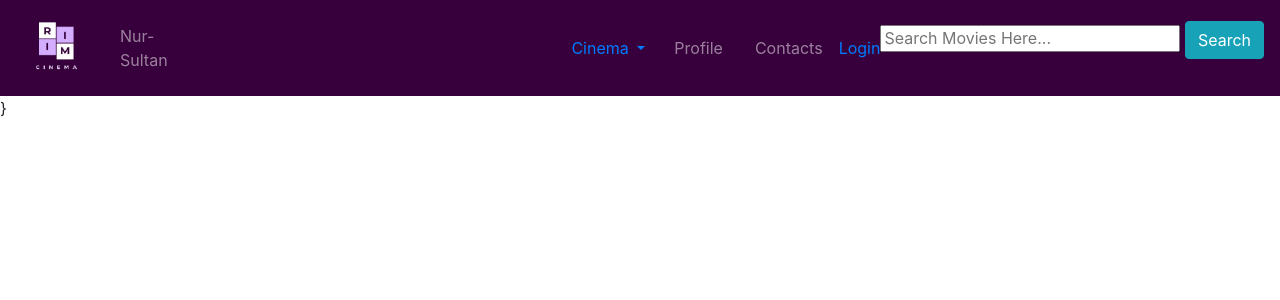
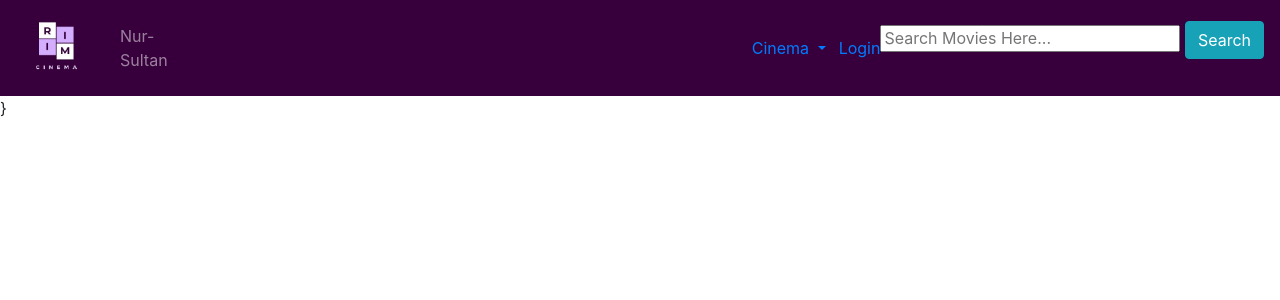
Before and after one commit to Petroguw/Cinema_1.0, a PHP site: page /index.php in a window 1280 px wide. Shown: the top 300 px of the page. Run offline with PHP 8.4, Linux system fonts and the light colour scheme; data that the repository does not hold is empty; some libraries are stand-ins or nearby versions.

Commit message:
Add files via upload

```diff
--- a/header.php
+++ b/header.php
@@ -30,16 +30,6 @@ session_start();
                     <a class="dropdown-item" style="color: #0086ff" href="index.php">Films</a>
 
                 </div>
-            </div>
-            <div>
-               <ul class="navbar-nav">
-                    <li class="nav-item mx-2">
-                        <a href="login.php" class="nav-link">Profile</a>
-                    </li>
-                    <li class="nav-item mx-2">
-                        <a href="#" target="_blank" class="nav-link">Contacts</a>
-                    </li>
-               </ul>
             </div>
 
               <div>
```
